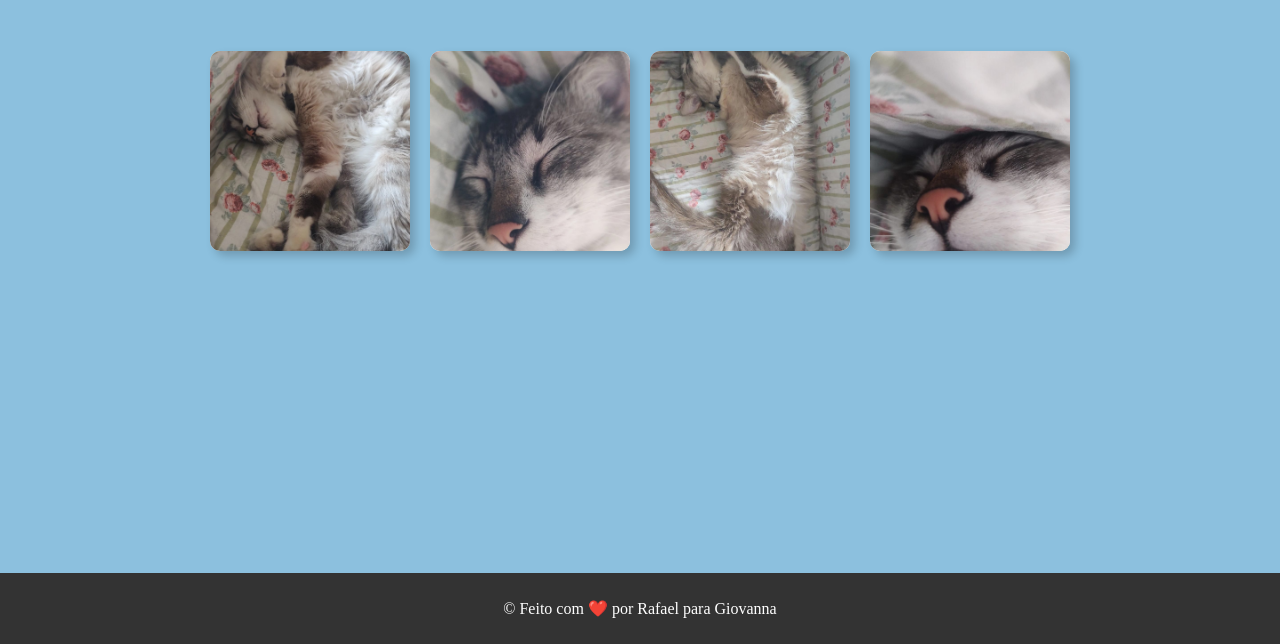
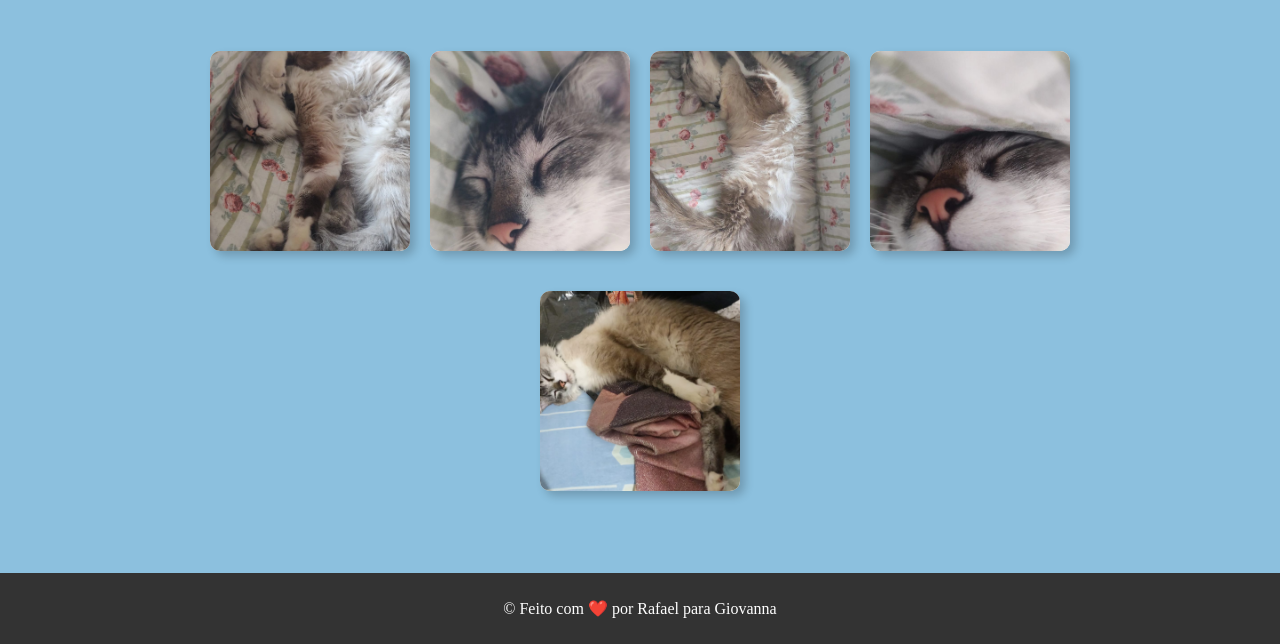
Before and after one commit to rafa-campos19/snow-the-cat, a plain HTML site: page index.html in a window 1280 px wide. Shown: the part 156-800 px from the top of the page. Drawn offline with Linux system fonts and the light colour scheme.

Commit message:
Update index.html

```diff
--- a/index.html
+++ b/index.html
@@ -33,6 +33,12 @@
                 <img src="public/snow-dormindo/snow-dormindo_4.jpeg" alt="Snow deitado">
             </div>
         </div>
+
+        <div id="imagens-snow">
+            <div class="quadro">
+                <img src="public/snow-dormindo/snow-dormindo_5.jpeg" alt="Snow deitado">
+            </div>
+        </div>
     </main>
 
     <footer>
```
